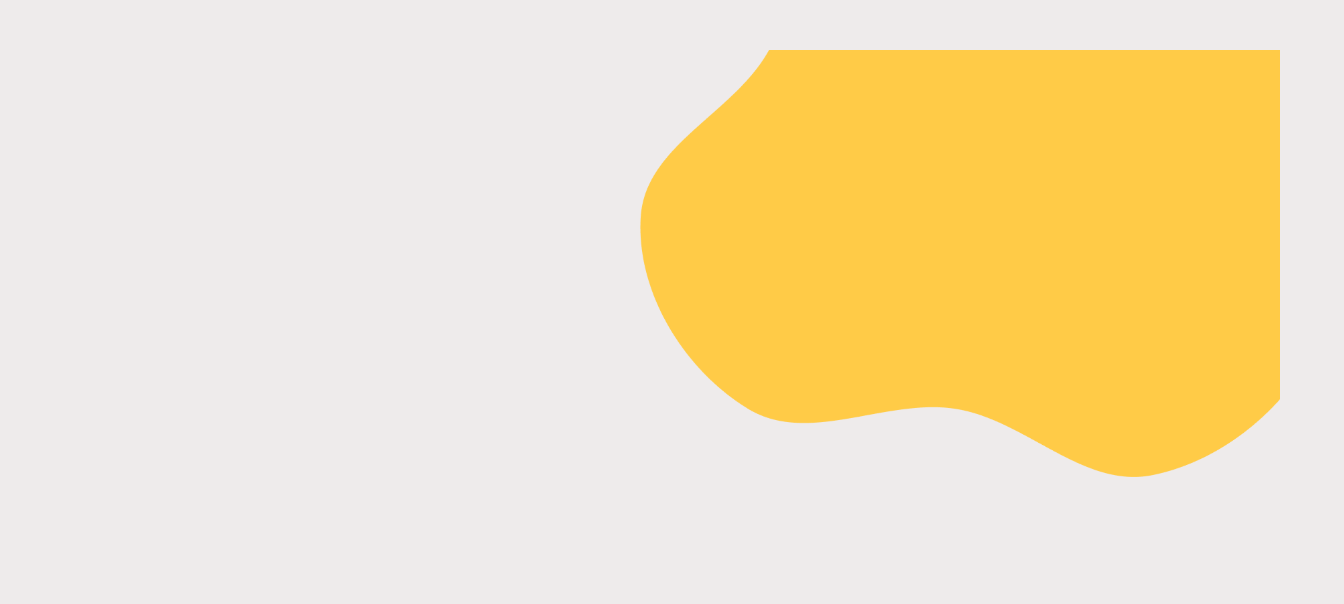
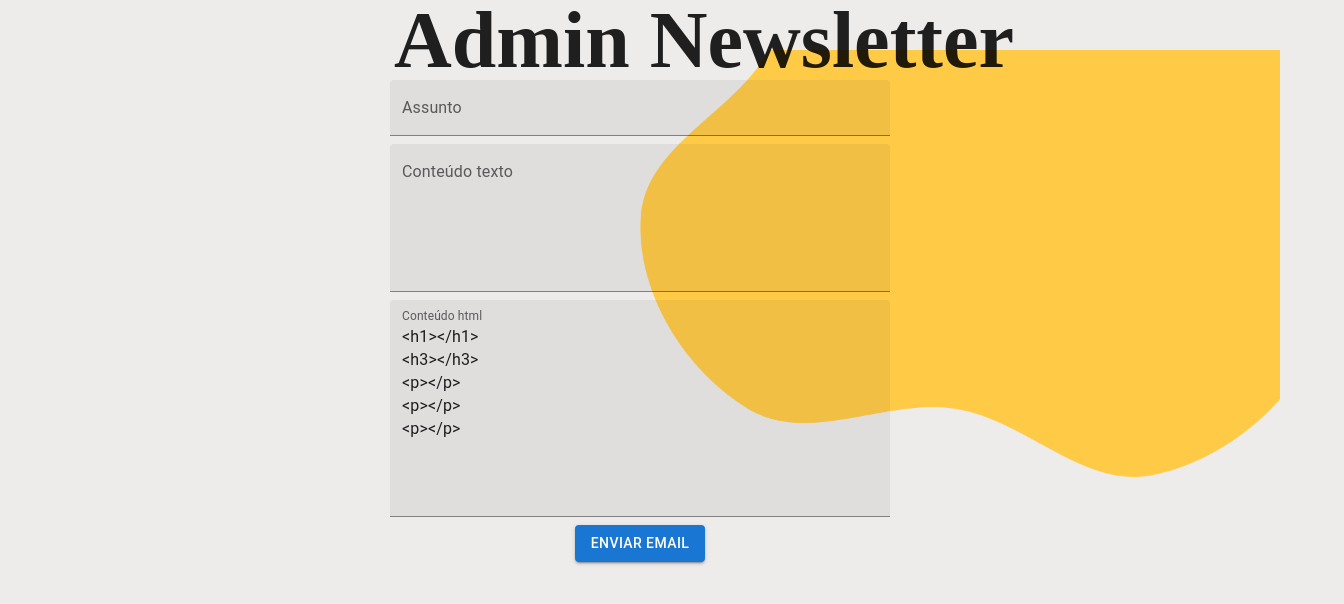
Before and after one commit to danielalmeidafarias/casa-verde, a React (Vite) app: page /admin/sendemail in a window 1280 px wide. Before the commit this address had no page. Shown: the top 604 px of the page, 1344 px wide, since content can reach past the window. Built offline with nearby package versions, Linux system fonts and the light colour scheme; a web font is replaced by a local one.

Commit message:
adicionando newsletter admin e googleoauth

```diff
--- a/src/App.tsx
+++ b/src/App.tsx
@@ -1,29 +1,36 @@
-import styled from "styled-components"
 import Home from "./components/Home/Home"
 import Ofertas from "./components/Ofertas/Ofertas"
 import { Route, Routes } from "react-router-dom"
-import Admin from "./components/Admin/Admin"
+import Admin from "./components/Admin/Products/Products"
 import PaginaPadrao from "./components/PaginaPadrao/PaginaPadrao"
-import { GoogleOAuthProvider } from "@react-oauth/google"
+import SendEmail from "./components/Admin/SendEmail/SendEmail"
 
 function App() {
   return (
-
     <Routes>
       <Route path="/" element={<PaginaPadrao />}>
         <Route path="/" element={
-          <>
-            <Home />
-            {/* <MinhaPlanta /> */}
-          </>
+          <Home />
         } />
         <Route path="/ofertas" element={<>
           <Ofertas />
         </>} />
       </Route>
-      <Route path="/admin" element={
+      {/* <Route path="/admin" element={
         <Admin />
-      } />
+      } /> */}
+
+      <Route path="/admin">
+
+        <Route path="/admin/products" element={
+          <Admin />
+        }/>
+
+        <Route path="/admin/sendemail" element={
+          <SendEmail />
+        }/>
+
+      </Route>
     </Routes>
   )
 }
--- a/src/components/Admin/ItemAdmin.tsx
+++ b/src/components/Admin/Products/ItemAdmin.tsx
@@ -1,4 +1,4 @@
-import { IProduct } from "../Ofertas/OfertaProduct";
+import { IProduct } from "../../Ofertas/OfertaProduct";
 import { MdDelete, MdEdit, MdSave } from 'react-icons/md'
 import axios from "axios";
 import { Button, Checkbox, Hidden, TableCell, TableRow, TextField } from "@mui/material";
@@ -10,7 +10,7 @@ interface Props extends IProduct {
   getPlantas: () => void
 }
 
-const ItemAdmin = ({ name, price, onSale, image, id, getPlantas }: Props) => {
+const ProductItem = ({ name, price, onSale, image, id, getPlantas }: Props) => {
 
   const [edit, setEdit] = useState<boolean>(false)
 
@@ -165,4 +165,4 @@ const ItemAdmin = ({ name, price, onSale, image, id, getPlantas }: Props) => {
   );
 }
 
-export default ItemAdmin;
+export default ProductItem;
--- a/src/components/Admin/Admin.tsx
+++ b/src/components/Admin/Products/Products.tsx
@@ -1,11 +1,12 @@
 import axios from "axios";
-import { IProduct } from "../Ofertas/OfertaProduct";
+import { IProduct } from "../../Ofertas/OfertaProduct";
 import { useEffect, useState } from "react";
-import ItemAdmin from "./ItemAdmin";
+import ProductItem from "./ItemAdmin";
 import { TextField, Button, Checkbox, FormControlLabel, Table, TableHead, TableRow, TableCell, TableBody, Hidden } from "@mui/material";
 import { FaCloudUploadAlt } from "react-icons/fa"
+import { H1 } from "../../Home/SignInBox/SignInBox";
 
-const Admin = () => {
+const Products = () => {
   const [plantas, setPlantas] = useState<IProduct[]>();
 
   const [nome, setNome] = useState<string>('');
@@ -80,6 +81,7 @@ const Admin = () => {
 
   return (
     <div>
+      <H1 style={{width: '100vw', justifyContent: 'center', textAlign: 'center'}}>Admin Products</H1>
       <form action="">
         <TableRow>
           <TableCell>
@@ -148,7 +150,7 @@ const Admin = () => {
         </TableHead>
         <TableBody>
           {plantas?.map(planta => (
-            <ItemAdmin
+            <ProductItem
               getPlantas={getPlantas}
               key={planta.id}
               id={planta.id}
@@ -167,4 +169,4 @@ const Admin = () => {
   );
 }
 
-export default Admin;
+export default Products;
--- /dev/null
+++ b/src/components/Admin/SendEmail/SendEmail.tsx
@@ -0,0 +1,56 @@
+import { Button, TextField } from '@mui/material';
+import { Container, Box } from '@mui/system'
+import axios from 'axios';
+import { useState } from 'react';
+import { H1 } from '../../Home/SignInBox/SignInBox';
+
+const SendEmail = () => {
+
+  const [assunto, setAssunto] = useState<string>()
+  const [conteudo, setConteudo] = useState<string>()
+  const [conteudoHtml, setConteudoHtml] = useState<string>()
+
+  const htmlPadrao = `<h1></h1>\n<h3></h3>\n<p></p>\n<p></p>\n<p></p>`
+
+  const sendEmail = async () => {
+
+    await axios.post('http://localhost:3000/api/newsletter/send', {
+
+      subject: assunto,
+      text: conteudo,
+      html: conteudoHtml
+
+    }).then(() => {
+      window.alert('Email enviado com sucesso!')
+      setAssunto('')
+      setConteudo('')
+      setConteudoHtml('')
+    }).catch(err => {
+      console.error(err)
+    })
+
+  }
+
+  return (
+    <Container>
+      <H1 style={{width: '100vw', justifyContent: 'center', textAlign: 'center'}}>Admin Newsletter</H1>
+      <Box sx={{ display: 'flex', flexDirection: 'column', alignItems: 'center', gap: 1 }} component='section'>
+        <TextField sx={{ width: '500px' }} value={assunto} onChange={e => {
+          setAssunto(e.target.value)
+        }} label="Assunto" variant='filled' />
+        <TextField sx={{ width: '500px' }} multiline rows={5} value={conteudo} onChange={e => {
+          setConteudo(e.target.value)
+        }} label="Conteúdo texto" variant='filled' />
+        <TextField defaultValue={htmlPadrao} sx={{ width: '500px' }} multiline rows={8} value={conteudoHtml} onChange={e => {
+          setConteudoHtml(e.target.value)
+        }} label="Conteúdo html" variant='filled' />
+        <Button
+          onClick={sendEmail}
+          variant='contained'>Enviar Email</Button>
+      </Box>
+
+    </Container>
+  );
+}
+
+export default SendEmail;
--- a/src/components/Home/SignInBox/Input.tsx
+++ b/src/components/Home/SignInBox/Input.tsx
@@ -1,4 +1,3 @@
-import { useGoogleLogin } from "@react-oauth/google";
 import axios from "axios";
 import { useState } from "react";
 import styled from "styled-components";
@@ -38,30 +37,11 @@ const StyledInput = styled.input`
 
 `
 
-// Esse login serve apenas para envio de emails pelo adm
-// Criar pagina de adm para envio de emails
-
 const Input = () => {
 
   const [email, setEmail] = useState<string>('')
 
-  const googleLogin = useGoogleLogin({
-
-    onSuccess: async (code) => {
-      console.log(code)
-      await axios.post(`http://localhost:3000/api/oauth`, {
-        code,
-        email
-      }
-      ).then(res => {
-        console.log(res)
-      })
-    },
-    flow: 'auth-code',
-
-  })
-
-  const emailSubmit = (e: React.MouseEvent<HTMLButtonElement, MouseEvent>) => {
+  const emailSubmit = async (e: React.MouseEvent<HTMLButtonElement, MouseEvent>) => {
     e.preventDefault()
 
     const regularExpressionEmail = new RegExp(/^[\w-\.]+@([\w-]+\.)+[\w-]{2,4}$/g)
@@ -72,7 +52,17 @@ const Input = () => {
     }
 
     if (email && isValid) {
-      googleLogin()
+
+      await axios.post('http://localhost:3000/api/newsletter', {
+        email
+      }).then(() => {
+        window.alert('Email registrado com sucesso')
+      }).catch(err => {
+        if (err.response.status === 409) {
+          window.alert('Email ja registrado')
+        }
+      })
+
     }
 
   }
--- a/src/components/Home/SignInBox/SignInBox.tsx
+++ b/src/components/Home/SignInBox/SignInBox.tsx
@@ -1,6 +1,5 @@
 import Input from "./Input";
 import styled from "styled-components";
-import { GoogleLogin } from "@react-oauth/google";
 
 const StyledSignIn = styled.div`
   width: 500px;
--- a/src/components/Menu.tsx
+++ b/src/components/Menu.tsx
@@ -3,13 +3,18 @@ import Logo from '../assets/logo.png'
 import { Link } from 'react-router-dom';
 import { useState } from 'react';
 import { Twirl as Hamburger } from 'hamburger-react'
+import { Button, Hidden } from '@mui/material';
+import { GoogleLogin, useGoogleLogin, googleLogout } from '@react-oauth/google';
+import axios from 'axios';
+import { FaGoogle } from 'react-icons/fa';
 
 const Nav = styled.nav<{ $isOpen?: boolean }>`
   display: flex;
   width: 100dvw;
   justify-content: space-around;
   align-items: center;
-  background-color: #eeebeb;
+  /* background-color: #eeebeb; */
+  background-color: white;
 
   position: absolute;
   top: 0;
@@ -35,10 +40,11 @@ const Nav = styled.nav<{ $isOpen?: boolean }>`
 
 const Ul = styled.ul`
   display: flex;
+  align-items: center;
   list-style: none;
   padding: 0;
   margin: 0;
-  gap: 10px;
+  gap: 15px;
 
 `
 
@@ -75,8 +81,8 @@ const Menu = () => {
     <div>
       <Nav $isOpen={mobileIsOpen}>
         <>
-        <img src={Logo} alt="Logo Casa Verde" />
-        <Hamburger />
+          <img src={Logo} alt="Logo Casa Verde" />
+          <Hamburger />
         </>
 
         <Ul>
@@ -85,6 +91,22 @@ const Menu = () => {
           <StyledLink to={'/ofertas'}>Ofertas</StyledLink>
           <span>/</span>
           <Li>Meu Carrinho</Li>
+          <GoogleLogin
+          shape='circle'
+          type='icon'
+          text='signin'
+          size='medium'
+          onSuccess={async(credentialResponse) => {
+            axios.post('http://localhost:3000/api/auth', {
+              credential: credentialResponse.credential
+            }).then(response => {
+              console.log(response.data)
+            })
+          }}
+          onError={() => {
+            console.log('Login Failed');
+          }}
+        />{`Login`}
         </Ul>
       </Nav>
 
--- a/src/main.tsx
+++ b/src/main.tsx
@@ -11,12 +11,13 @@ ReactDOM.createRoot(document.getElementById('root')!).render(
     clientId="816883416199-j5626ajsk7epj86ktlnuttk7jvt0su66.apps.googleusercontent.com"
   >
     <React.StrictMode>
-
+      <RecoilRoot>
         <BrowserRouter>
           <RecoilRoot>
             <App />
           </RecoilRoot>
         </BrowserRouter>
+      </RecoilRoot>
     </React.StrictMode >
   </GoogleOAuthProvider>
 
```
Also changed, not shown: src/state/atom.ts (added, +12 -0 lines), 1 other file (tests, documents, lock files or other folders). Lines whose indentation alone changed are shown as unchanged.
